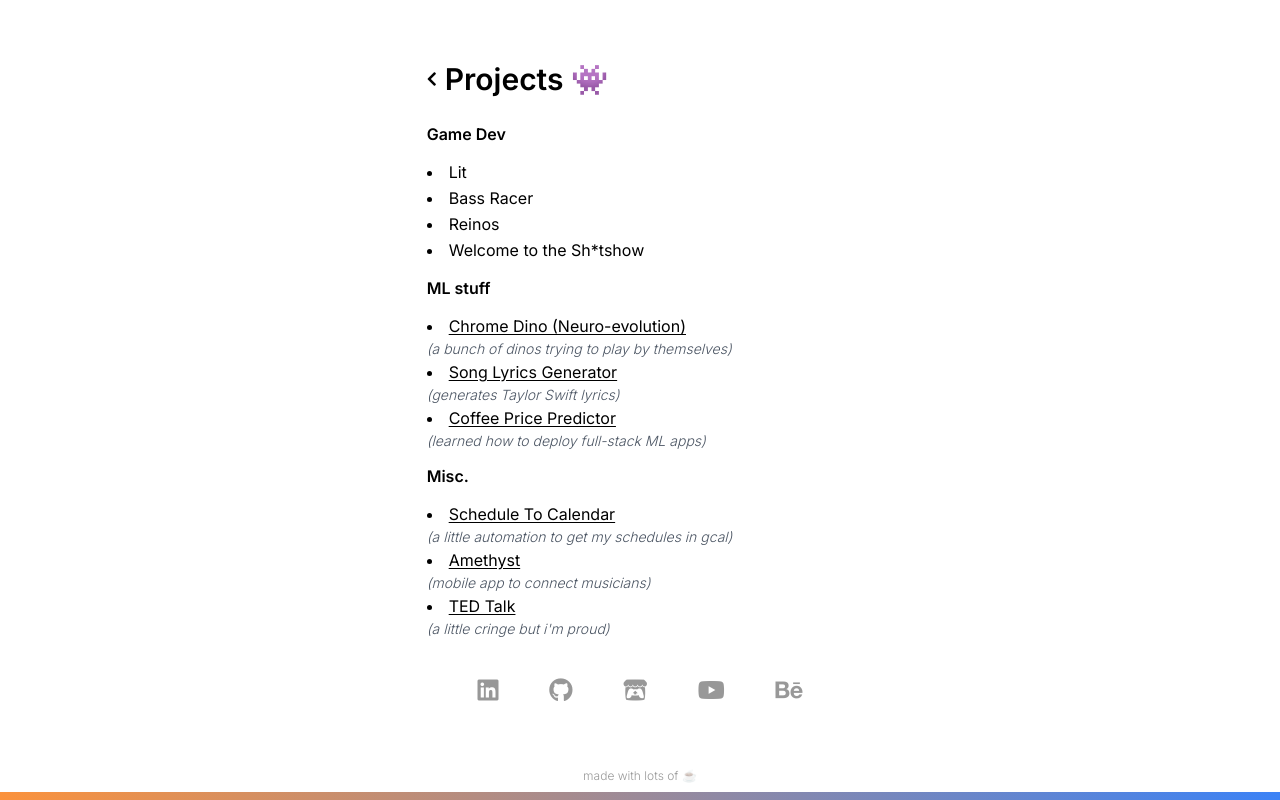
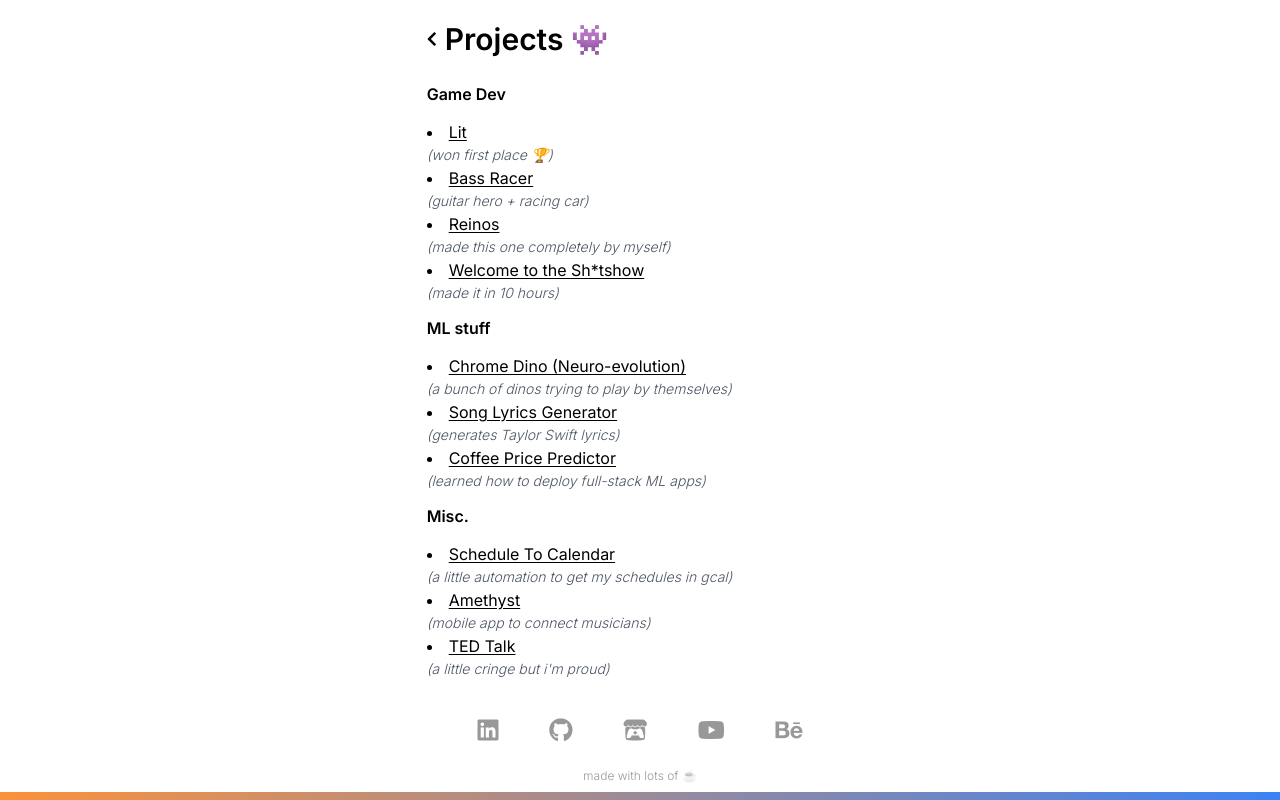
Before and after one commit to BhavyaMuni/website-v2, a SvelteKit app: page /projects in a window 1280 px wide. Built offline with nearby package versions, Linux system fonts and the light colour scheme.

Commit message:
first deploy to main url

```diff
--- a/src/routes/projects/+page.svelte
+++ b/src/routes/projects/+page.svelte
@@ -8,20 +8,36 @@
 </svelte:head>
 
 <div class="flex flex-row justify-start items-center">
-	<a href="/"><i class="fas fa-chevron-left" /></a>
+	<a href="/" aria-label="Home"><i class="fas fa-chevron-left" /></a>
 	<div class="w-2" />
 	<h1 class="font-semibold text-3xl">Projects 👾</h1>
 	<!-- <img src="bitmoji.png" class="w-1/5 h-auto" alt="bitmoji" /> -->
 </div>
 <p />
-<h3 class="font-semibold">Game Dev</h3>
+<h1 class="font-semibold">Game Dev</h1>
 <ul class="list-disc list-inside">
-	<li>Lit</li>
-	<li>Bass Racer</li>
-	<li>Reinos</li>
-	<li>Welcome to the Sh*tshow</li>
+	<li>
+		<a href="https://sketchu.itch.io/lit">Lit</a>
+		<p class="font-light italic text-gray-600 text-sm whitespace-nowrap">(won first place 🏆)</p>
+	</li>
+	<li>
+		<a href="https://bhavyamuni.itch.io/bass-racer">Bass Racer</a>
+		<p class="font-light italic text-gray-600 text-sm whitespace-nowrap">
+			(guitar hero + racing car)
+		</p>
+	</li>
+	<li>
+		<a href="https://bhavyamuni.itch.io/reinos">Reinos</a>
+		<p class="font-light italic text-gray-600 text-sm whitespace-nowrap">
+			(made this one completely by myself)
+		</p>
+	</li>
+	<li>
+		<a href="https://xerahim.itch.io/welcome-to-the-shitshow">Welcome to the Sh*tshow</a>
+		<p class="font-light italic text-gray-600 text-sm whitespace-nowrap">(made it in 10 hours)</p>
+	</li>
 </ul>
-<h3 class="font-semibold">ML stuff</h3>
+<h1 class="font-semibold">ML stuff</h1>
 <ul class="list-disc list-inside">
 	<li>
 		<a href="https://github.com/BhavyaMuni/ChromeDinoNeuroevolution">
@@ -44,7 +60,7 @@
 		</p>
 	</li>
 </ul>
-<h3 class="font-semibold">Misc.</h3>
+<h1 class="font-semibold">Misc.</h1>
 <ul class="list-disc list-inside">
 	<li>
 		<a href="https://github.com/BhavyaMuni/schedule-to-cal">Schedule To Calendar</a>
```
